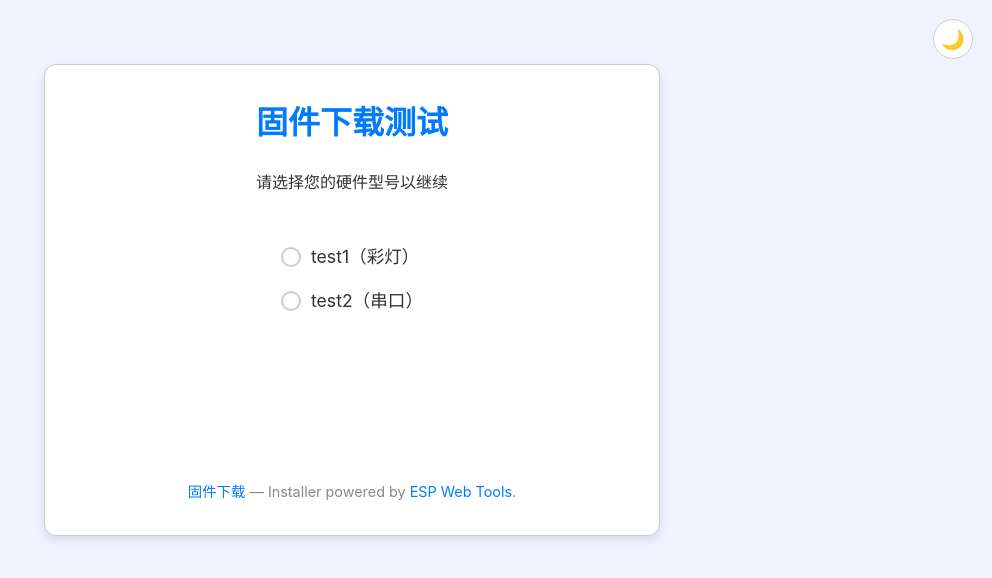
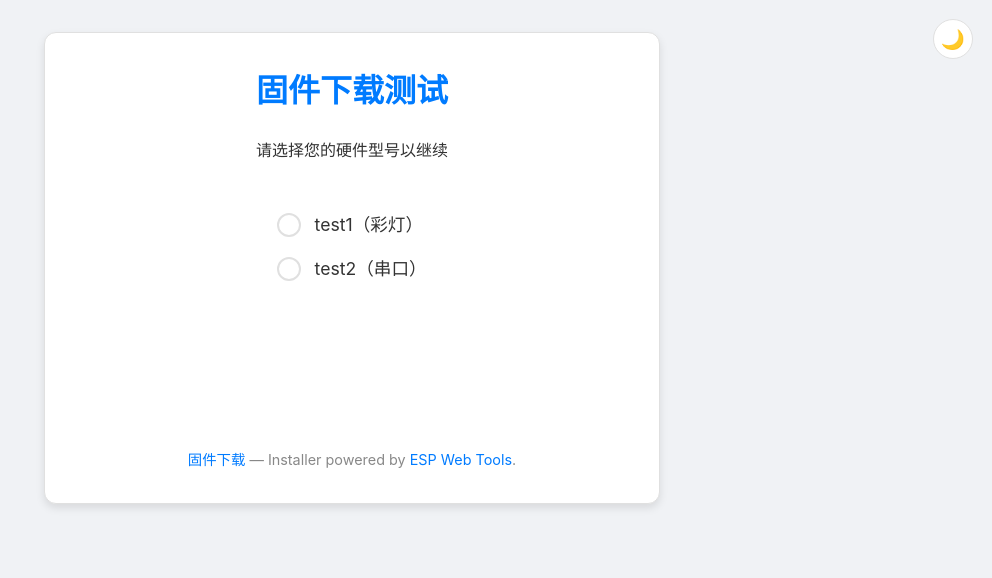
Before and after one commit to Vegetable-SYC/firmware_download, a plain HTML site: page index.html in a window 1280 px wide. Shown: the whole page, without its empty margins (288-1280 px from the left). Drawn offline with Linux system fonts and the light colour scheme.

Commit message:
Update index.html

```diff
--- a/index.html
+++ b/index.html
@@ -3,166 +3,254 @@
   <head>
     <meta charset="utf-8" />
     <title>固件下载测试</title>
-    <meta name="description" content="Easily allow users to install firmware on the web with a clean interface." />
+    <meta
+      name="description"
+      content="Easily allow users to install firmware on the web with a clean interface."
+    />
     <meta name="viewport" content="width=device-width, initial-scale=1" />
     <meta name="color-scheme" content="dark light" />
+
+    <!-- 核心功能库，保持不变 -->
     <script type="module" src="https://unpkg.com/esp-web-tools@8.0.1/dist/web/install-button.js?module"></script>
+
+    <!-- 这是优化后的全部样式 -->
     <style>
-      /* --- 1. CSS 变量定义 (无变化) --- */
+      /* --- 1. CSS 变量定义 --- */
       :root {
-        --color-background: #f0f2ff;
+        --color-background: #f0f2f5;
         --color-text: #333;
         --color-primary: #007bff;
         --color-primary-hover: #0056b3;
         --color-card-background: #ffffff;
-        --color-border: #cccccc;
+        --color-border: #e0e0e0;
         --shadow-card: 0 4px 8px rgba(0, 0, 0, 0.1);
       }
+
+      /* 当body有.dark-mode类时，应用这些暗黑主题变量 */
       body.dark-mode {
         --color-background: #1a1a1a;
         --color-text: #e0e0e0;
         --color-primary: #58a6ff;
         --color-primary-hover: #80bfff;
         --color-card-background: #2c2c2c;
-        --color-border: #555;
+        --color-border: #444;
         --shadow-card: 0 4px 12px rgba(0, 0, 0, 0.3);
       }
 
-      /* --- 2. 基础与布局样式 (无变化) --- */
-      body { font-family: -apple-system, system-ui, BlinkMacSystemFont, "Segoe UI", Roboto, Ubuntu, sans-serif; padding: 2em 1em; margin: 0; line-height: 1.6; background-color: var(--color-background); color: var(--color-text); transition: background-color 0.3s, color 0.3s; text-align: center; }
-      .content { max-width: 550px; margin: 2em auto 0; padding: 2em; background-color: var(--color-card-background); border-radius: 12px; box-shadow: var(--shadow-card); border: 1px solid var(--color-border); transition: background-color 0.3s, border-color 0.3s; }
-      h1 { margin-top: 0; color: var(--color-primary); }
-      a { color: var(--color-primary); text-decoration: none; }
-      a:hover { text-decoration: underline; }
-      .footer { margin-top: 2em; padding-top: 1em; font-size: 0.9em; color: #888; }
+      /* --- 2. 基础与布局样式 --- */
+      body {
+        font-family: -apple-system, system-ui, BlinkMacSystemFont, "Segoe UI",
+          Roboto, Ubuntu, sans-serif;
+        padding: 2em 1em;
+        margin: 0;
+        line-height: 1.6;
+        background-color: var(--color-background);
+        color: var(--color-text);
+        transition: background-color 0.3s, color 0.3s;
+        text-align: center;
+      }
 
-      /* --- 3. 组件样式 (无变化) --- */
-      #theme-toggle { position: absolute; top: 1em; right: 1em; background: var(--color-card-background); border: 1px solid var(--color-border); color: var(--color-text); width: 40px; height: 40px; border-radius: 50%; cursor: pointer; font-size: 1.2em; display: flex; justify-content: center; align-items: center; transition: transform 0.2s; }
-      #theme-toggle:hover { transform: scale(1.1); }
-      .button-row { margin-top: 2.5em; }
-      button[slot="activate"] { background-color: var(--color-primary); color: white; font-size: 1.1em; font-weight: bold; border: none; padding: 12px 24px; border-radius: 8px; cursor: pointer; transition: background-color 0.3s, transform 0.2s; }
-      button[slot="activate"]:hover { background-color: var(--color-primary-hover); transform: scale(1.05); }
-      .invisible { visibility: hidden; }
+      .content {
+        max-width: 550px;
+        margin: 0 auto;
+        padding: 2em;
+        background-color: var(--color-card-background);
+        border-radius: 12px;
+        box-shadow: var(--shadow-card);
+        border: 1px solid var(--color-border);
+        transition: background-color 0.3s, border-color 0.3s;
+      }
 
-      /*
-       * ===================================================================
-       * --- [ 这是最终的、经过验证的、100%可靠的单选按钮样式 ] ---
-       * ===================================================================
-      */
+      h1 {
+        margin-top: 0;
+        color: var(--color-primary);
+      }
+
+      a {
+        color: var(--color-primary);
+        text-decoration: none;
+      }
+      a:hover {
+        text-decoration: underline;
+      }
+
+      .footer {
+        margin-top: 2em;
+        padding-top: 1em;
+        font-size: 0.9em;
+        color: #888;
+      }
+
+      /* --- 3. 组件样式 --- */
+
+      /* 主题切换按钮 */
+      #theme-toggle {
+        position: absolute;
+        top: 1em;
+        right: 1em;
+        background: var(--color-card-background);
+        border: 1px solid var(--color-border);
+        color: var(--color-text);
+        width: 40px;
+        height: 40px;
+        border-radius: 50%;
+        cursor: pointer;
+        font-size: 1.2em;
+        display: flex;
+        justify-content: center;
+        align-items: center;
+        transition: transform 0.2s;
+      }
+      #theme-toggle:hover {
+          transform: scale(1.1);
+      }
+
+      /* 自定义单选按钮 */
       .radios {
         padding: 0;
         margin-top: 2em;
         text-align: left;
-        display: inline-block;
+        display: inline-block; /* 让列表宽度自适应内容 */
       }
       .radios li {
         list-style: none;
         margin-bottom: 1em;
       }
-      /* 关键点1: label 需要成为子元素定位的基准 */
       .radios label {
         display: flex;
         align-items: center;
         cursor: pointer;
         font-size: 1.1em;
-        position: relative; /* 必须设置，为 ::after 的绝对定位提供坐标系 */
-        padding-left: 30px; /* 为我们自定义的按钮留出空间 */
+      }
+      .radios input[type="radio"] {
+        display: none; /* 隐藏原始按钮 */
+      }
+      /* 自定义按钮的“外圈” */
+      .radios label::before {
+        content: '';
+        width: 20px;
+        height: 20px;
+        border-radius: 50%;
+        border: 2px solid var(--color-border);
+        margin-right: 0.75em;
+        transition: border-color 0.3s;
+      }
+      /* 自定义按钮的“内芯” */
+      .radios input[type="radio"]:checked + label::before {
+        border-color: var(--color-primary);
+        background-color: var(--color-primary);
+        background-clip: content-box;
+        padding: 3px;
       }
 
-      /* 隐藏原始的 input 元素 */
-      .radios input[type="radio"] {
-        display: none;
+      /* 刷写按钮容器 */
+      .button-row {
+        margin-top: 2.5em;
       }
 
-      /* 关键点2: 使用 ::before 画外圈 */
-      .radios label::before {
-        content: '';
-        position: absolute;
-        left: 0;
-        top: 50%; /* 垂直居中 */
-        transform: translateY(-50%);
-        width: 20px;
-        height: 20px;
-        box-sizing: border-box;
-        border: 2px solid var(--color-border);
-        border-radius: 50%;
-        transition: border-color 0.2s;
+      /* 这是提供给esp-web-tools的自定义按钮样式 */
+      button[slot="activate"] {
+        background-color: var(--color-primary);
+        color: white;
+        font-size: 1.1em;
+        font-weight: bold;
+        border: none;
+        padding: 12px 24px;
+        border-radius: 8px;
+        cursor: pointer;
+        transition: background-color 0.3s, transform 0.2s;
+      }
+      button[slot="activate"]:hover {
+        background-color: var(--color-primary-hover);
+        transform: scale(1.05);
       }
 
-      /* 关键点3: 使用 ::after 画内芯（默认隐藏） */
-      .radios label::after {
-        content: '';
-        position: absolute;
-        left: 5px; /* (20px外圈 - 10px内芯) / 2 = 5px */
-        top: 50%;
-        transform: translateY(-50%) scale(0); /* 默认缩放到0，即隐藏 */
-        width: 10px;
-        height: 10px;
-        border-radius: 50%;
-        background-color: var(--color-primary);
-        transition: transform 0.2s ease-out; /* 添加动画效果 */
+      /* 用于隐藏元素的CSS类 */
+      .invisible {
+        visibility: hidden;
       }
 
-      /* 关键点4: 当 input 被选中时，改变外圈颜色，并显示内芯 */
-      .radios input[type="radio"]:checked + label::before {
-        border-color: var(--color-primary);
-      }
-      .radios input[type="radio"]:checked + label::after {
-        transform: translateY(-50%) scale(1); /* 放大到正常尺寸，即显示 */
-      }
     </style>
   </head>
+
   <body>
-    <!-- HTML和JS部分保持您原来的样子，无需任何改动 -->
+    <!-- 这是新增的主题切换按钮 -->
     <button id="theme-toggle">🌙</button>
+
     <div class="content">
       <h1>固件下载测试</h1>
       <p>请选择您的硬件型号以继续</p>
+
+      <!-- HTML 结构保持不变 -->
       <ul class="radios">
-        <li><label><input type="radio" name="type" value="1" /> test1（彩灯）</label></li>
-        <li><label><input type="radio" name="type" value="2" /> test2（串口）</label></li>
+        <li>
+          <label><input type="radio" name="type" value="1" /> test1（彩灯）</label>
+        </li>
+        <li>
+          <label><input type="radio" name="type" value="2" /> test2（串口）</label>
+        </li>
       </ul>
+
       <p class="button-row">
+        <!-- 为了方便自定义按钮，我们在里面添加了一个button元素 -->
         <esp-web-install-button class="invisible">
           <button slot="activate">连接并刷写</button>
         </esp-web-install-button>
       </p>
+
       <div class="footer">
         <a href="https://github.com/sle118/squeezelite-esp32">固件下载</a>
         &mdash;
         Installer powered by <a href="https://esphome.github.io/esp-web-tools/">ESP Web Tools</a>.
       </div>
     </div>
+
+    <!-- JavaScript 部分 -->
     <script>
+      // --- 您的核心刷写逻辑，保持不变 ---
       document.querySelectorAll('input[name="type"]').forEach(radio =>
         radio.addEventListener("change", () => {
           const button = document.querySelector('esp-web-install-button');
+          // 注意：我将manifest路径修改得更标准，移除了开头的 `./`
+          // 它会自动从当前目录寻找，这更可靠
           button.manifest = `firmware/test${radio.value}.json`;
           button.classList.remove('invisible');
         })
       );
+
+      // --- 这是新增的主题切换逻辑 ---
       const themeToggle = document.getElementById('theme-toggle');
       const body = document.body;
       const themeKey = 'theme-preference';
+
+      // 切换函数
       const toggleTheme = () => {
         body.classList.toggle('dark-mode');
         const isDarkMode = body.classList.contains('dark-mode');
         themeToggle.textContent = isDarkMode ? '☀️' : '🌙';
         localStorage.setItem(themeKey, isDarkMode ? 'dark' : 'light');
       };
+
+      // 页面加载时，应用保存的主题或系统默认主题
       const applyInitialTheme = () => {
         const savedTheme = localStorage.getItem(themeKey);
+        // 如果有保存的设置，则使用它
         if (savedTheme) {
             if (savedTheme === 'dark') {
                 body.classList.add('dark-mode');
                 themeToggle.textContent = '☀️';
             }
+        // 如果没有保存的设置，则根据系统偏好来设置初始主题
         } else if (window.matchMedia && window.matchMedia('(prefers-color-scheme: dark)').matches) {
             body.classList.add('dark-mode');
             themeToggle.textContent = '☀️';
         }
       };
+
+      // 绑定点击事件
       themeToggle.addEventListener('click', toggleTheme);
+
+      // 初始化主题
       applyInitialTheme();
     </script>
   </body>
```
